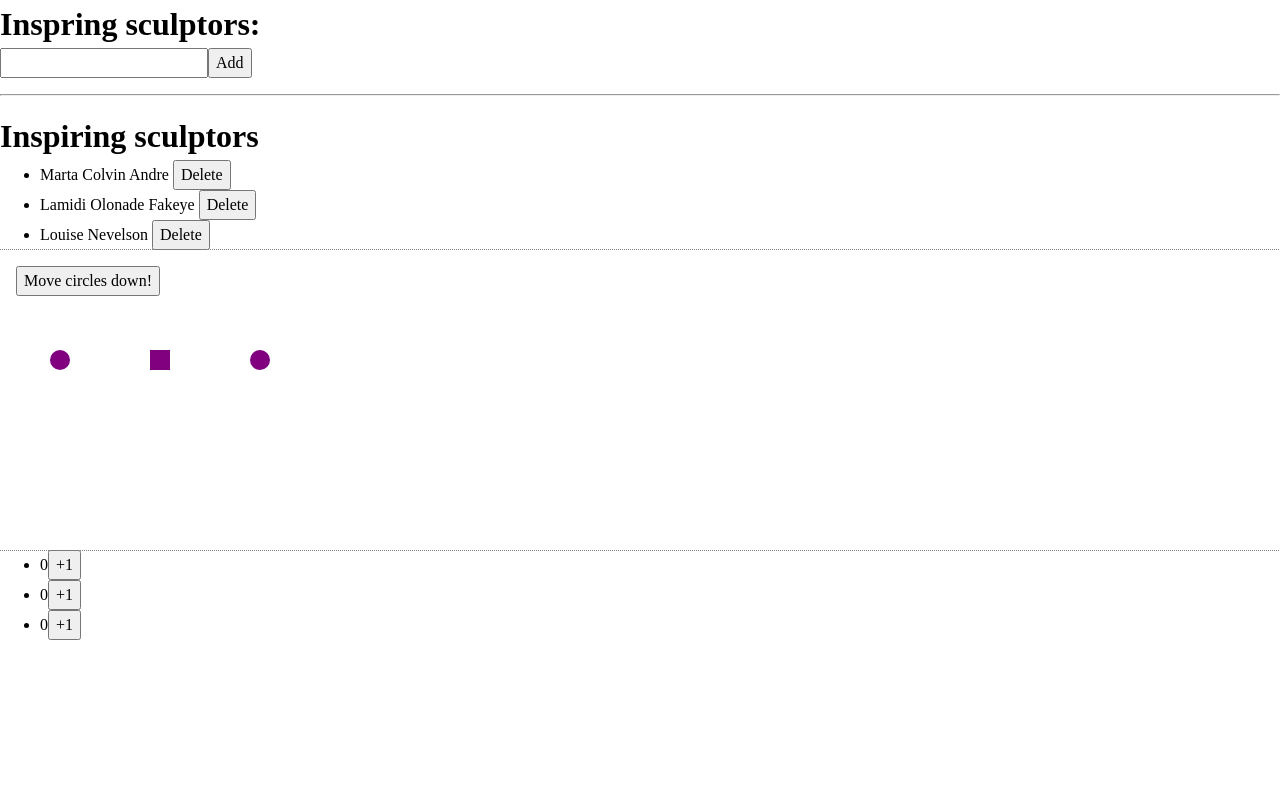
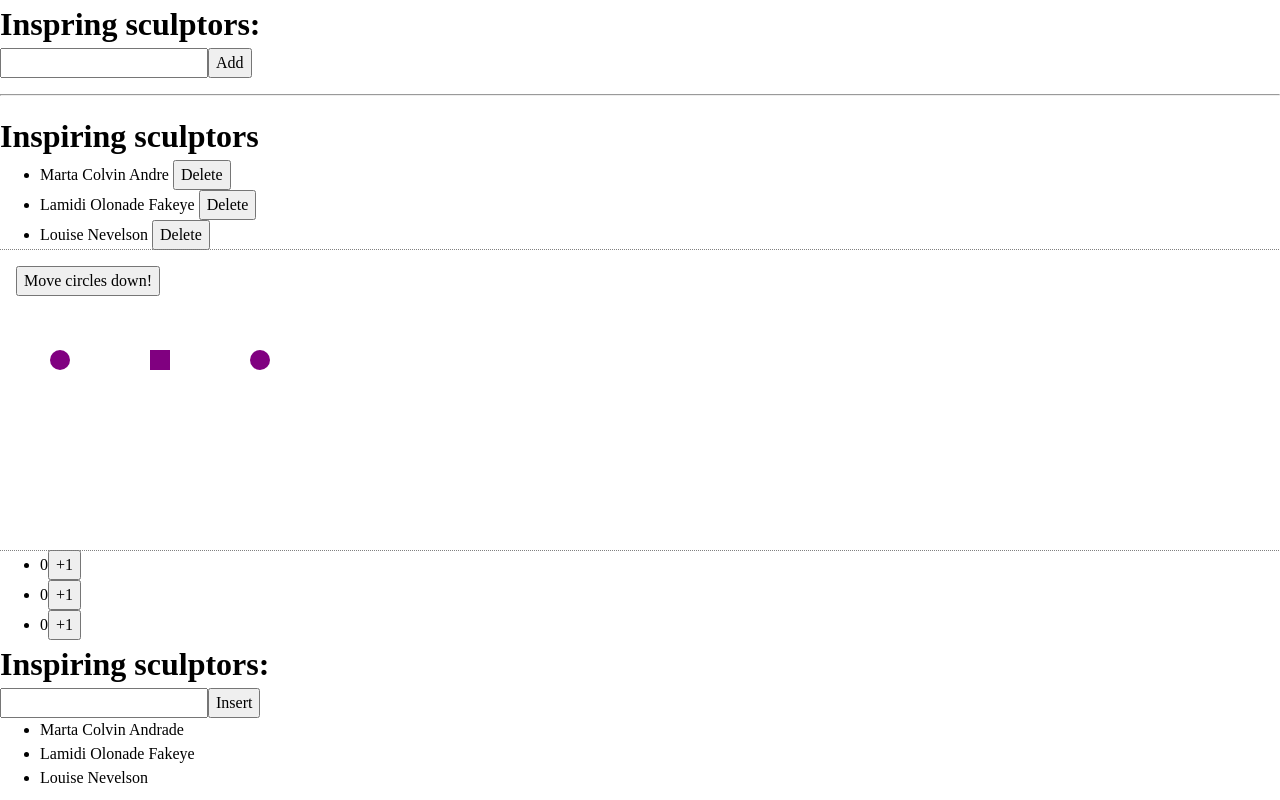
Before and after one commit to takunagai/react-official-tutorial, a React (Create React App) app: page / in a window 1280 px wide. Built offline with nearby package versions, Linux system fonts and the light colour scheme.

Commit message:
状態の配列の更新 4 - 配列の任意の位置への挿入 (slice() メソッドとスプレッド構文を使う)

```diff
--- /dev/null
+++ b/src/List3.jsx
@@ -0,0 +1,41 @@
+import { useState } from 'react'
+
+let nextId = 3
+const initialArtists = [
+  { id: 0, name: 'Marta Colvin Andrade' },
+  { id: 1, name: 'Lamidi Olonade Fakeye' },
+  { id: 2, name: 'Louise Nevelson' },
+]
+
+export default function List3() {
+  const [name, setName] = useState('')
+  const [artists, setArtists] = useState(initialArtists)
+
+  function handleClick() {
+    const insertAt = 1 // 任意のインデックス (ここでは2番目)
+    const nextArtists = [
+      ...artists.slice(0, insertAt), // 挿入位置以前のアイテム
+      { id: nextId++, name: name },  // 追加するアイテム
+      ...artists.slice(insertAt)     // 挿入位置以降のアイテム
+    ]
+    setArtists(nextArtists)
+    setName('')
+  }
+
+  return (
+    <>
+      <h1>Inspiring sculptors:</h1>
+      <input
+        type="text"
+        value={name}
+        onChange={e => setName(e.target.value)}
+      />
+      <button onClick={handleClick}>Insert</button>
+      <ul>
+        {artists.map(artist => (
+          <li key={artist.id}>{artist.name}</li>
+        ))}
+      </ul>
+    </>
+  )
+}
--- a/src/index.js
+++ b/src/index.js
@@ -27,6 +27,7 @@
 import List2 from './List2'
 import ShapeEditor from './ShapeEditor'
 import CounterList from './CounterList'
+import List3 from './List3'
 
 
 const container = document.getElementById('root')
@@ -60,6 +61,7 @@
     <List2 />
     <ShapeEditor />
     <CounterList />
+    <List3 />
   </React.StrictMode>
 )
 
```
Also changed, not shown: 1 other file (tests, documents, lock files or other folders).
